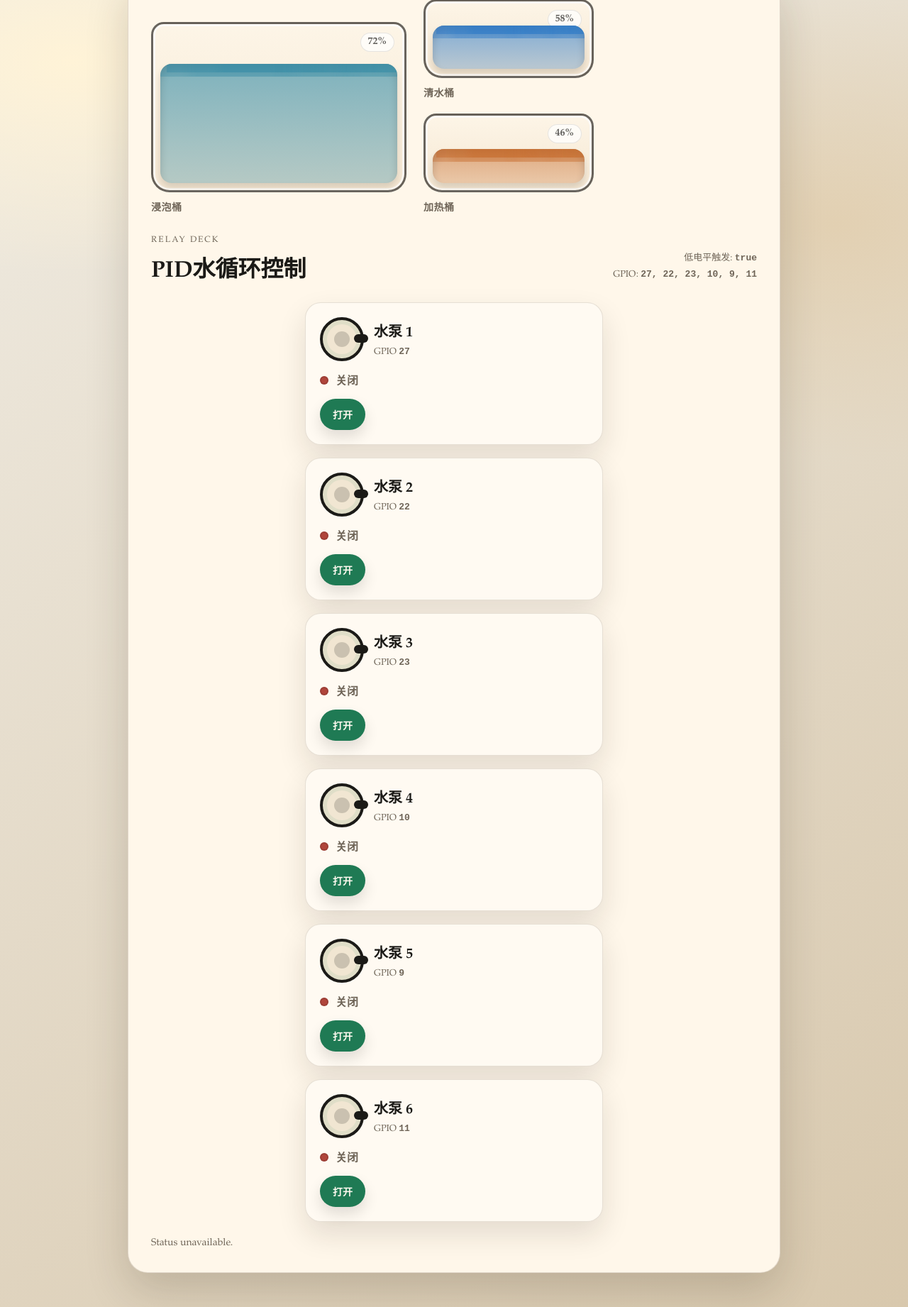
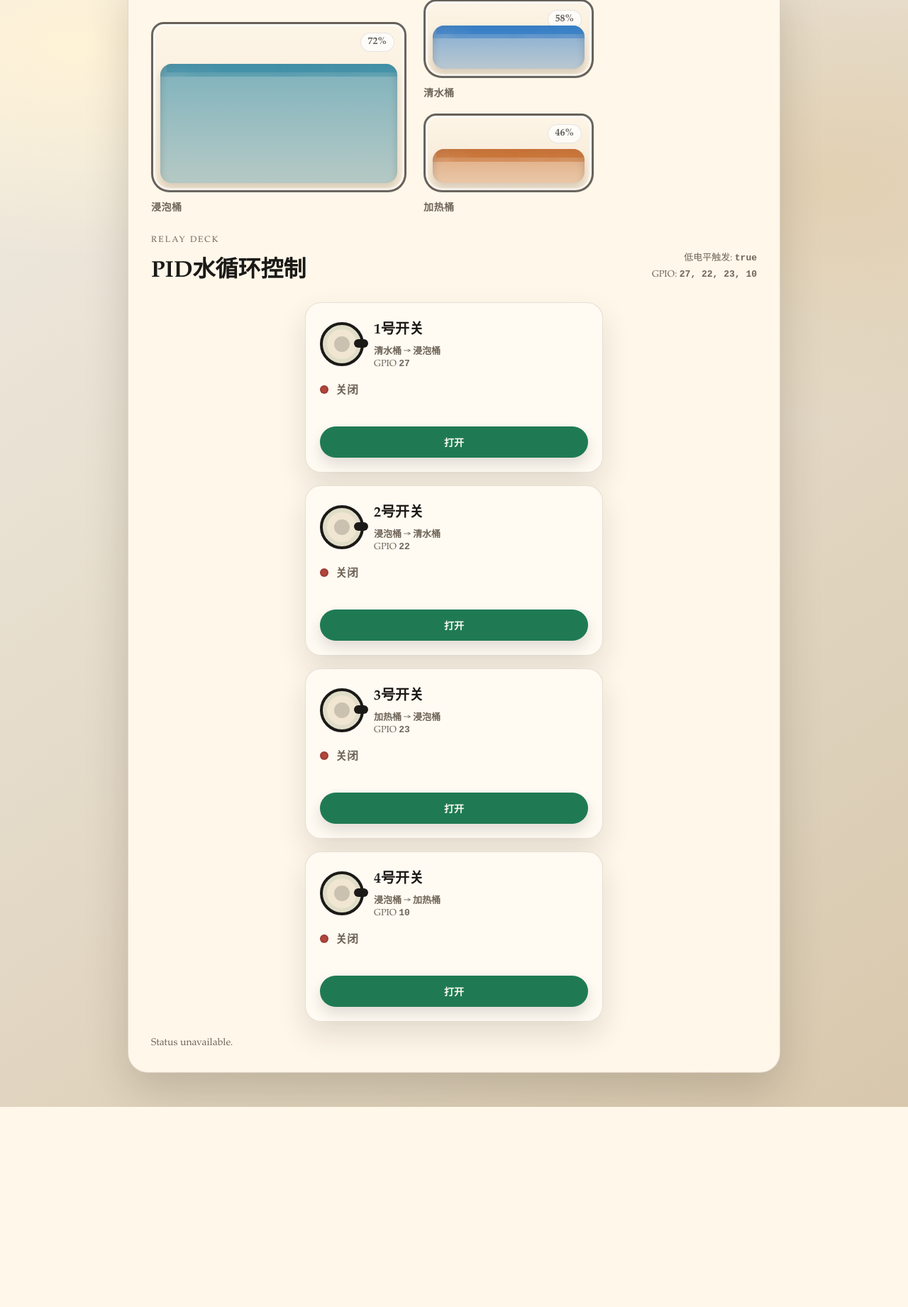
Before and after one commit to MickeyElders/pi-control-program, a FastAPI app: page / in a window 1280 px wide. Shown: the part 66-1908 px from the top of the page at 71% size. After the commit the page ends 1626 px from the top, so only its background shows below. Run offline with FastAPI, Linux system fonts and the light colour scheme; data that the repository does not hold is empty.

Commit message:
提供动画

```diff
--- a/app.py
+++ b/app.py
@@ -34,7 +34,7 @@ except ImportError:
             return None
 
 
-DEFAULT_PINS = "27,22,23,10,9,11"
+DEFAULT_PINS = "27,22,23,10"
 DEFAULT_LEVELS = [72, 58, 46]
 ACTIVE_LOW = os.getenv("RELAY_ACTIVE_LOW", "1").lower() in {"1", "true", "yes", "on"}
 
--- a/static/style.css
+++ b/static/style.css
@@ -212,10 +212,12 @@ h2 {
   padding: 20px;
   border: 1px solid rgba(90, 72, 44, 0.15);
   box-shadow: 0 18px 40px rgba(30, 22, 14, 0.12);
-  display: grid;
+  display: flex;
+  flex-direction: column;
   gap: 14px;
   transition: transform 150ms ease, border 150ms ease;
   width: min(420px, 100%);
+  min-height: 240px;
 }
 
 .pump-card.on {
@@ -233,6 +235,17 @@ h2 {
   margin: 0;
   color: var(--muted);
   font-size: 13px;
+}
+
+.pump-route {
+  font-size: 14px;
+  font-weight: 600;
+  color: rgba(27, 26, 23, 0.8);
+  margin-bottom: 4px;
+}
+
+.pump-meta {
+  font-size: 12px;
 }
 
 .pump-icon {
@@ -332,6 +345,7 @@ h2 {
 .controls {
   display: flex;
   justify-content: flex-start;
+  margin-top: auto;
 }
 
 .btn {
@@ -343,6 +357,12 @@ h2 {
   cursor: pointer;
   transition: transform 150ms ease, box-shadow 150ms ease;
   box-shadow: 0 10px 20px rgba(0, 0, 0, 0.12);
+}
+
+.btn.toggle {
+  width: 100%;
+  justify-content: center;
+  text-align: center;
 }
 
 .btn:disabled {
--- a/templates/index.html
+++ b/templates/index.html
@@ -9,6 +9,7 @@
   <body>
     <main class="stage">
       <section class="panel" aria-live="polite">
+        {% set routes = ["清水桶 → 浸泡桶", "浸泡桶 → 清水桶", "加热桶 → 浸泡桶", "浸泡桶 → 加热桶"] %}
         <div class="tank-row">
           <div class="tank soak" style="--level: {{ tank_levels.soak }}">
             <div class="tank-body">
@@ -73,8 +74,11 @@
                 <div class="water"></div>
               </div>
               <div class="pump-label">
-                <h2>水泵 {{ pump.index + 1 }}</h2>
-                <p>GPIO <span class="mono">{{ pump.pin }}</span></p>
+                <h2>{{ pump.index + 1 }}号开关</h2>
+                <p class="pump-route">
+                  {{ routes[pump.index] if pump.index < routes | length else "未配置" }}
+                </p>
+                <p class="pump-meta">GPIO <span class="mono">{{ pump.pin }}</span></p>
               </div>
             </div>
 
```
